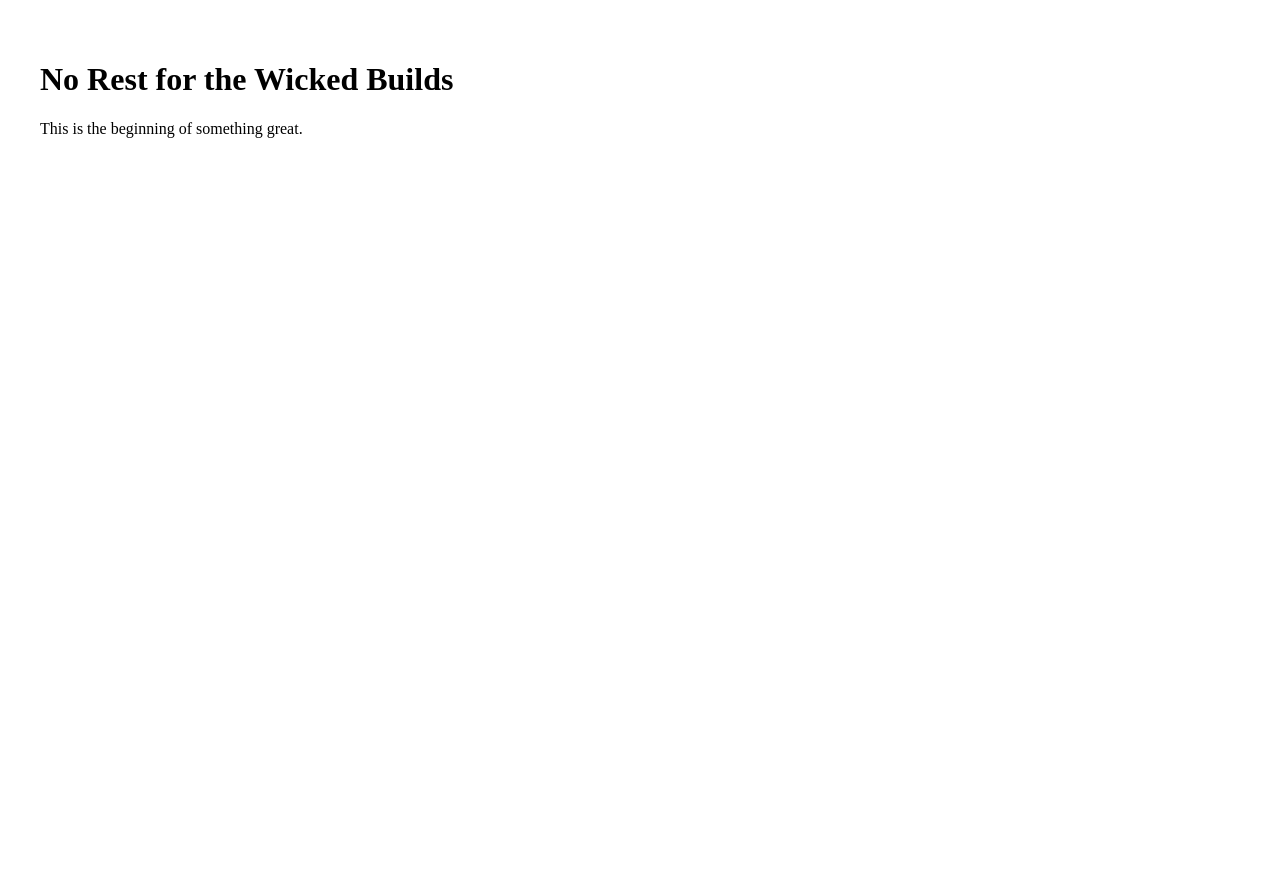
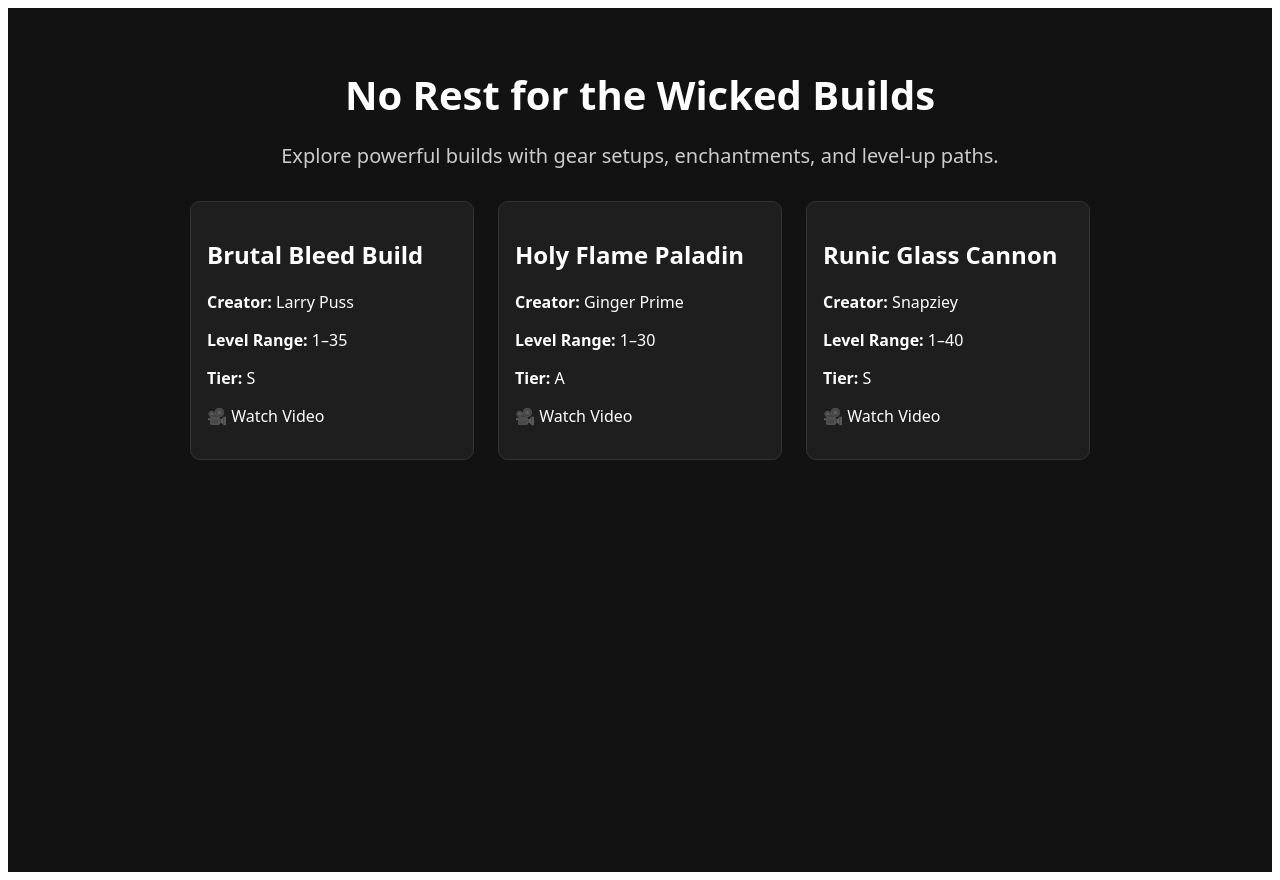
Before and after one commit to NoRestFortheWickedBuilds/nrftw-builds, a Next.js app: page / in a window 1280 px wide. Before the commit the page ends 800 px from the top, so only its background shows below. Built offline with nearby package versions, Linux system fonts and the light colour scheme.

Commit message:
Add files via upload

```diff
--- a/pages/index.js
+++ b/pages/index.js
@@ -1,8 +1,53 @@
+import Head from 'next/head'
+import Link from 'next/link'
+import styles from '../styles/Home.module.css'
+
+const featuredBuilds = [
+  {
+    title: "Brutal Bleed Build",
+    creator: "Larry Puss",
+    levelRange: "1–35",
+    tier: "S",
+    video: "https://youtube.com/placeholder1"
+  },
+  {
+    title: "Holy Flame Paladin",
+    creator: "Ginger Prime",
+    levelRange: "1–30",
+    tier: "A",
+    video: "https://youtube.com/placeholder2"
+  },
+  {
+    title: "Runic Glass Cannon",
+    creator: "Snapziey",
+    levelRange: "1–40",
+    tier: "S",
+    video: "https://youtube.com/placeholder3"
+  }
+]
+
 export default function Home() {
   return (
-    <div style={{ padding: '2rem' }}>
-      <h1>No Rest for the Wicked Builds</h1>
-      <p>This is the beginning of something great.</p>
+    <div className={styles.container}>
+      <Head>
+        <title>No Rest for the Wicked Builds</title>
+        <meta name="description" content="Community-sourced builds for NRFTW with gear, enchantments, runes, and level pathing." />
+      </Head>
+      <main className={styles.main}>
+        <h1 className={styles.title}>No Rest for the Wicked Builds</h1>
+        <p className={styles.subtitle}>Explore powerful builds with gear setups, enchantments, and level-up paths.</p>
+        <div className={styles.grid}>
+          {featuredBuilds.map((build, index) => (
+            <Link href={build.video} key={index} target="_blank" className={styles.card}>
+              <h2>{build.title}</h2>
+              <p><strong>Creator:</strong> {build.creator}</p>
+              <p><strong>Level Range:</strong> {build.levelRange}</p>
+              <p><strong>Tier:</strong> {build.tier}</p>
+              <p>🎥 Watch Video</p>
+            </Link>
+          ))}
+        </div>
+      </main>
     </div>
-  );
+  )
 }
--- /dev/null
+++ b/styles/Home.module.css
@@ -0,0 +1,45 @@
+.container {
+  min-height: 100vh;
+  padding: 2rem;
+  background: #121212;
+  color: #ffffff;
+  font-family: system-ui, sans-serif;
+}
+
+.main {
+  max-width: 900px;
+  margin: auto;
+  text-align: center;
+}
+
+.title {
+  font-size: 2.5rem;
+  margin-bottom: 0.5rem;
+}
+
+.subtitle {
+  font-size: 1.25rem;
+  margin-bottom: 2rem;
+  color: #cccccc;
+}
+
+.grid {
+  display: grid;
+  grid-template-columns: repeat(auto-fit, minmax(260px, 1fr));
+  gap: 1.5rem;
+}
+
+.card {
+  background: #1e1e1e;
+  padding: 1rem;
+  border-radius: 10px;
+  text-align: left;
+  text-decoration: none;
+  color: #ffffff;
+  transition: background 0.3s ease;
+  border: 1px solid #333;
+}
+
+.card:hover {
+  background: #2a2a2a;
+}
```
